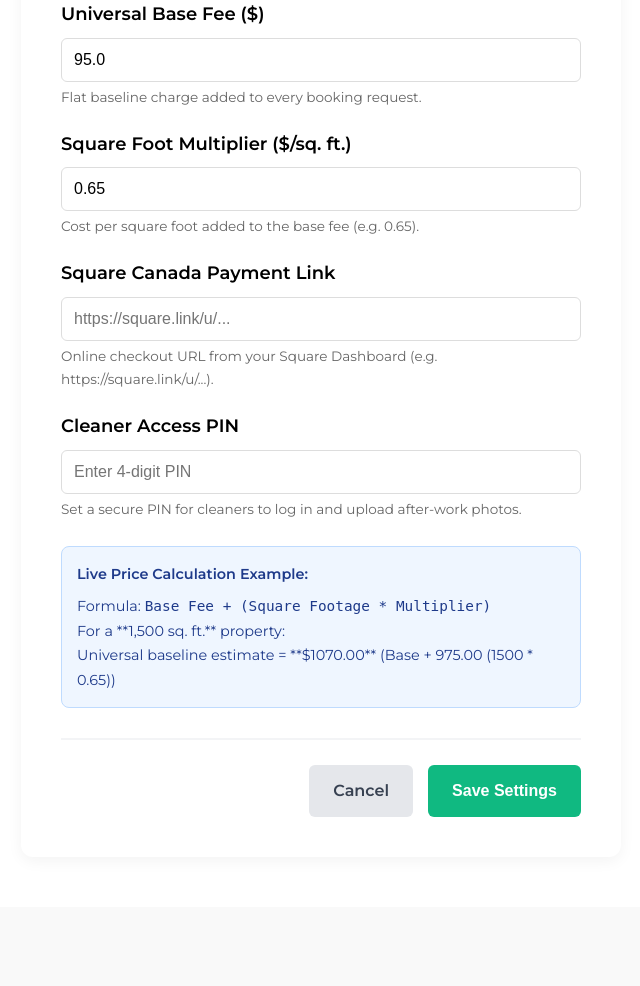
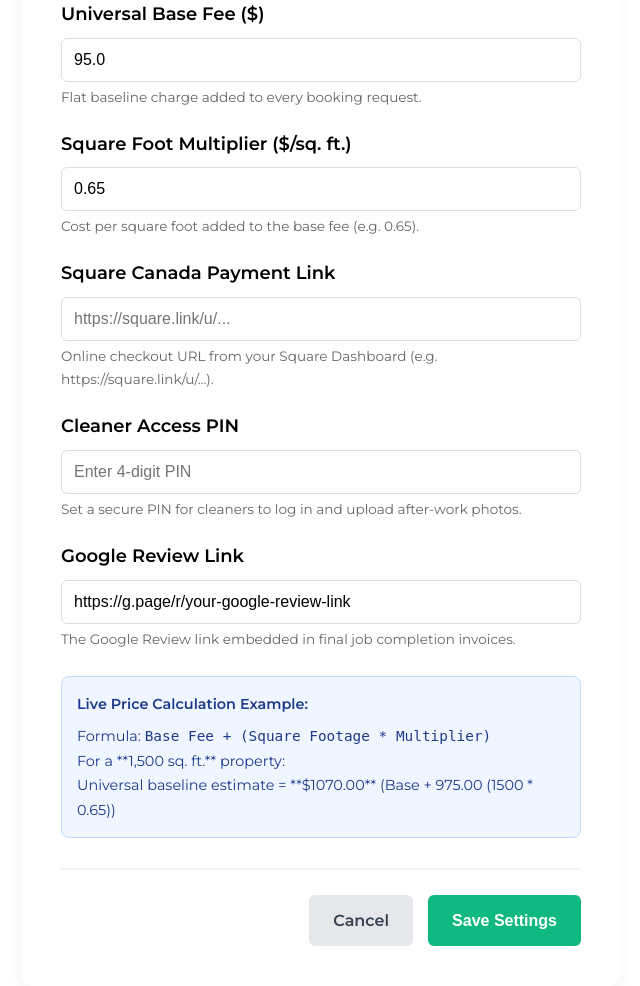
Before and after one commit to jercoding01-code/bright-trust-janitorial, a Django app: page /dashboard/settings/ in a window 1280 px wide. Shown: the part 327-1313 px from the top of the page, without its empty margins (319-959 px from the left). Before the commit the page ends 1144 px from the top, so only its background shows below. Run offline with Django 5.2, Linux system fonts and the light colour scheme; a user stored in the database is signed in; data comes from the database, SQL or seed files in the repository.

Commit message:
feat: Add photo preview confirmation to cleaner dashboard and replace payment links with google review links on invoices

```diff
--- a/bookings/forms.py
+++ b/bookings/forms.py
@@ -64,12 +64,13 @@ class CleaningLeadDashboardForm(CleaningLeadForm):
 class BusinessSettingsForm(forms.ModelForm):
     class Meta:
         model = BusinessSettings
-        fields = ['base_fee', 'sqft_multiplier', 'square_payment_link', 'cleaner_pin']
+        fields = ['base_fee', 'sqft_multiplier', 'square_payment_link', 'cleaner_pin', 'google_review_link']
         widgets = {
             'base_fee': forms.NumberInput(attrs={'class': 'form-control', 'step': '0.01'}),
             'sqft_multiplier': forms.NumberInput(attrs={'class': 'form-control', 'step': '0.01'}),
             'square_payment_link': forms.URLInput(attrs={'class': 'form-control', 'placeholder': 'https://square.link/u/...'}),
             'cleaner_pin': forms.PasswordInput(attrs={'class': 'form-control', 'placeholder': 'Enter 4-digit PIN', 'render_value': True}),
+            'google_review_link': forms.URLInput(attrs={'class': 'form-control', 'placeholder': 'https://g.page/r/...'}),
         }
 
     def __init__(self, *args, **kwargs):
--- a/bookings/models.py
+++ b/bookings/models.py
@@ -80,6 +80,7 @@ class BusinessSettings(models.Model):
     sqft_multiplier = models.DecimalField(max_digits=5, decimal_places=2, default=0.65)
     square_payment_link = models.URLField(blank=True, null=True, help_text="Your Square Canada Online Checkout link (e.g. https://square.link/u/...)")
     cleaner_pin = models.CharField(max_length=10, default="1234", help_text="PIN for cleaners to log in and upload after photos")
+    google_review_link = models.URLField(blank=True, null=True, default="https://g.page/r/your-google-review-link", help_text="Your business Google Review page URL")
 
     def save(self, *args, **kwargs):
         # This ensures there is only ever ONE row of settings
--- a/bookings/views.py
+++ b/bookings/views.py
@@ -983,9 +983,7 @@ def cleaner_upload_after(request, pk):
                     intro = "Thank you for your business! Please find your final invoice below:"
 
                     biz_settings = BusinessSettings.objects.first()
-                    payment_link = booking.square_checkout_url
-                    if not payment_link:
-                        payment_link = biz_settings.square_payment_link if biz_settings else None
+                    review_link = biz_settings.google_review_link if (biz_settings and biz_settings.google_review_link) else "https://g.page/r/your-google-review-link"
 
                     subject = f"{doc_type}: Cleaning Services - Bright Trust Janitorial"
                     protocol = 'https' if request.is_secure() else 'http'
@@ -997,7 +995,7 @@ def cleaner_upload_after(request, pk):
                         'intro': intro,
                         'formatted_price': formatted_price,
                         'formatted_date_time': formatted_date_time,
-                        'payment_link': payment_link,
+                        'google_review_link': review_link,
                         'logo_url': logo_url,
                     }
 
@@ -1015,8 +1013,8 @@ def cleaner_upload_after(request, pk):
                         f"Total {doc_type}: {formatted_price}\n\n"
                     )
 
-                    if payment_link:
-                        text_content += f"--- SECURE DOWNPAYMENT ---\nTo confirm your booking, please submit your deposit here:\n{payment_link}\n\n"
+                    if review_link:
+                        text_content += f"--- LEAVE A GOOGLE REVIEW ---\nWe appreciate your support! Please leave us a review here:\n{review_link}\n\n"
 
                     text_content += (
                         f"--- TERMS & CONDITIONS ---\n"
--- a/templates/dashboard_settings.html
+++ b/templates/dashboard_settings.html
@@ -63,6 +63,16 @@
             {% endif %}
         </div>
 
+        <!-- Google Review Link -->
+        <div class="form-group">
+            <label for="{{ form.google_review_link.id_for_label }}">Google Review Link</label>
+            {{ form.google_review_link }}
+            <span class="help-text">The Google Review link embedded in final job completion invoices.</span>
+            {% if form.google_review_link.errors %}
+                <div class="form-errors">{{ form.google_review_link.errors.as_text }}</div>
+            {% endif %}
+        </div>
+
         <div class="pricing-preview">
             <h4>Live Price Calculation Example:</h4>
             Formula: <code>Base Fee + (Square Footage * Multiplier)</code><br>
```
Also changed, not shown: templates/cleaner_dashboard.html (+15 -0 lines), templates/email_quote.html (+7 -1 lines), bookings/migrations/0017_businesssettings_google_review_link.py (added).
